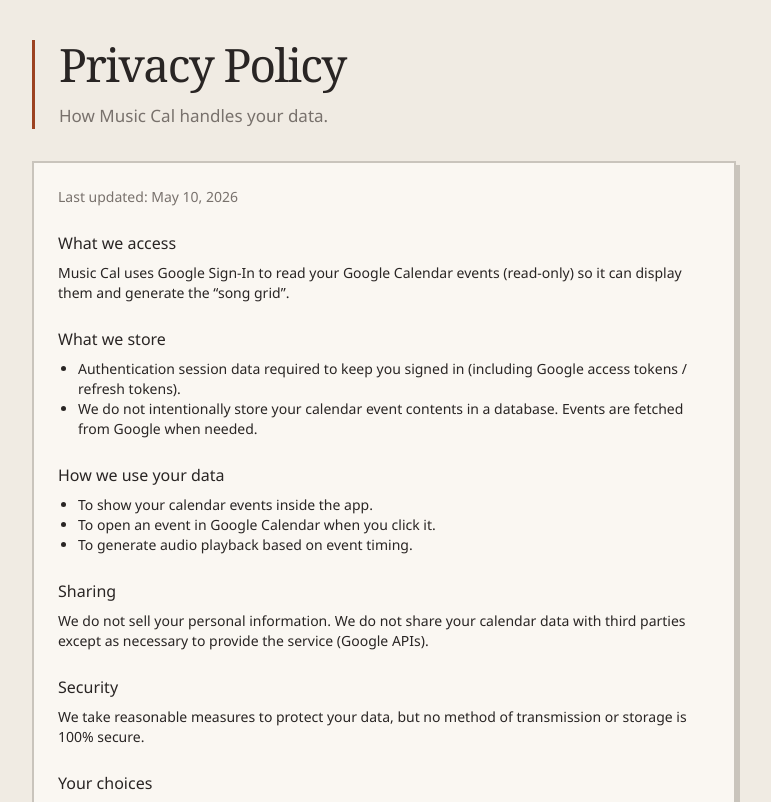
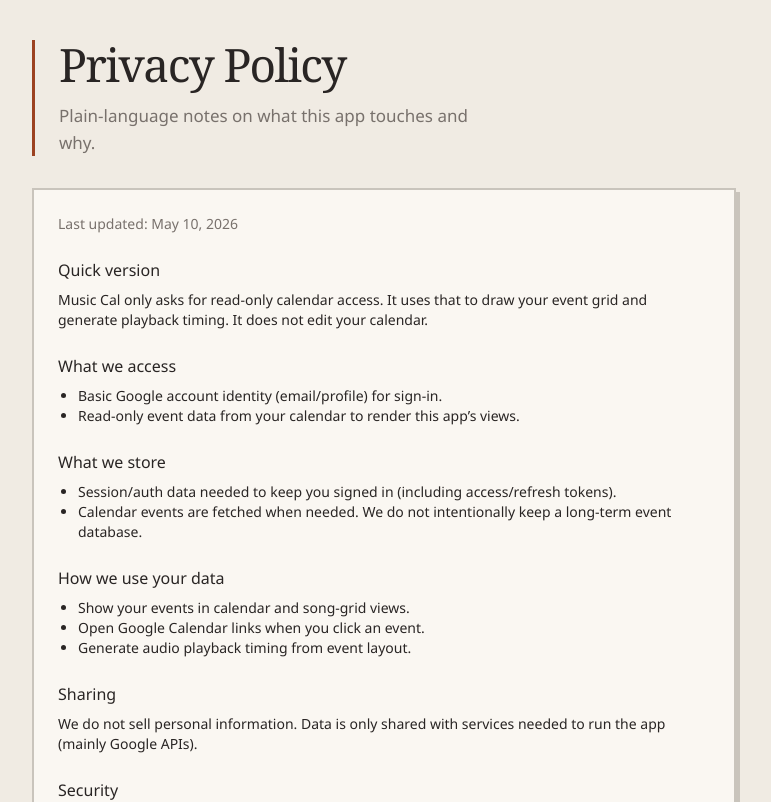
Before and after one commit to sophia0805/music-cal, a Next.js app: page /privacy in a window 1280 px wide. Shown: the top 802 px of the page, without its empty margins (256-1027 px from the left). Built offline with nearby package versions, Linux system fonts and the light colour scheme.

Commit message:
fix terms for google cloud console

```diff
--- a/src/app/api/calendar/route.ts
+++ b/src/app/api/calendar/route.ts
@@ -10,8 +10,7 @@
   end?: { dateTime?: string; date?: string };
 };
 
-const GOOGLE_CALENDAR_EVENTS_URL =
-  "https://www.googleapis.com/calendar/v3/calendars/primary/events";
+const GOOGLE_CALENDAR_EVENTS_URL = "https://www.googleapis.com/calendar/v3/calendars/primary/events";
 const DEFAULT_RANGE_MONTHS = 2;
 const FETCH_PAGE_SIZE = "250";
 
--- a/src/app/privacy/page.tsx
+++ b/src/app/privacy/page.tsx
@@ -2,8 +2,7 @@
   title: "Privacy Policy • Music Cal",
 };
 
-const panelClass =
-  "border-2 border-[var(--border)] bg-[var(--panel)] shadow-[4px_4px_0_0_var(--border)]";
+const panelClass = "border-2 border-[var(--border)] bg-[var(--panel)] shadow-[4px_4px_0_0_var(--border)]";
 
 export default function PrivacyPage() {
   return (
@@ -14,42 +13,47 @@
             Privacy Policy
           </h1>
           <p className="site-lede mt-3 mb-0">
-            How Music Cal handles your data.
+            Plain-language notes on what this app touches and why.
           </p>
         </div>
       </header>
       <section className={`p-5 sm:p-6 ${panelClass}`}>
         <p className="m-0 text-sm text-[var(--muted)]">Last updated: May 10, 2026</p>
 
+        <h2 className="mt-6 mb-2 text-base font-medium">Quick version</h2>
+        <p className="m-0 text-sm">
+          Music Cal only asks for read-only calendar access. It uses that to draw your event grid
+          and generate playback timing. It does not edit your calendar.
+        </p>
+
         <h2 className="mt-6 mb-2 text-base font-medium">What we access</h2>
-        <p className="m-0 text-sm">
-          Music Cal uses Google Sign-In to read your Google Calendar events (read-only) so it can
-          display them and generate the “song grid”.
-        </p>
+        <ul className="m-0 list-disc pl-5 text-sm">
+          <li>Basic Google account identity (email/profile) for sign-in.</li>
+          <li>Read-only event data from your calendar to render this app’s views.</li>
+        </ul>
 
         <h2 className="mt-6 mb-2 text-base font-medium">What we store</h2>
         <ul className="m-0 list-disc pl-5 text-sm">
           <li>
-            Authentication session data required to keep you signed in (including Google access
-            tokens / refresh tokens).
+            Session/auth data needed to keep you signed in (including access/refresh tokens).
           </li>
           <li>
-            We do not intentionally store your calendar event contents in a database. Events are
-            fetched from Google when needed.
+            Calendar events are fetched when needed. We do not intentionally keep a long-term event
+            database.
           </li>
         </ul>
 
         <h2 className="mt-6 mb-2 text-base font-medium">How we use your data</h2>
         <ul className="m-0 list-disc pl-5 text-sm">
-          <li>To show your calendar events inside the app.</li>
-          <li>To open an event in Google Calendar when you click it.</li>
-          <li>To generate audio playback based on event timing.</li>
+          <li>Show your events in calendar and song-grid views.</li>
+          <li>Open Google Calendar links when you click an event.</li>
+          <li>Generate audio playback timing from event layout.</li>
         </ul>
 
         <h2 className="mt-6 mb-2 text-base font-medium">Sharing</h2>
         <p className="m-0 text-sm">
-          We do not sell your personal information. We do not share your calendar data with third
-          parties except as necessary to provide the service (Google APIs).
+          We do not sell personal information. Data is only shared with services needed to run the
+          app (mainly Google APIs).
         </p>
 
         <h2 className="mt-6 mb-2 text-base font-medium">Security</h2>
@@ -65,7 +69,7 @@
         </ul>
         <h2 className="mt-6 mb-2 text-base font-medium">Contact</h2>
         <p className="m-0 text-sm">
-          If you have questions, contact the site owner (the person who shared this link with you).
+          Questions? Reach out to the site owner (the person who shared this app with you).
         </p>
       </section>
     </main>
--- a/src/app/terms/page.tsx
+++ b/src/app/terms/page.tsx
@@ -22,14 +22,13 @@
 
         <h2 className="mt-6 mb-2 text-base font-medium">Service</h2>
         <p className="m-0 text-sm">
-          Music Cal is a free app that displays your Google Calendar events and turns them into an
+          Music Cal is a free app that shows your calendar and turns event timing into a simple
           audio/visual experience.
         </p>
 
         <h2 className="mt-6 mb-2 text-base font-medium">Accounts</h2>
         <p className="m-0 text-sm">
-          You sign in with Google. You are responsible for maintaining the security of your Google
-          account.
+          You sign in with Google. Keep your Google account credentials secure.
         </p>
 
         <h2 className="mt-6 mb-2 text-base font-medium">Acceptable use</h2>
@@ -41,20 +40,18 @@
 
         <h2 className="mt-6 mb-2 text-base font-medium">No warranties</h2>
         <p className="m-0 text-sm">
-          The service is provided “as is” without warranties of any kind. We don’t guarantee it will
-          be uninterrupted or error-free.
+          The service is provided “as is.” We can’t guarantee uninterrupted service or zero bugs.
         </p>
 
         <h2 className="mt-6 mb-2 text-base font-medium">Limitation of liability</h2>
         <p className="m-0 text-sm">
-          To the maximum extent permitted by law, the site owner is not liable for any indirect,
+          To the maximum extent allowed by law, the site owner is not liable for indirect,
           incidental, special, consequential, or punitive damages.
         </p>
 
         <h2 className="mt-6 mb-2 text-base font-medium">Changes</h2>
         <p className="m-0 text-sm">
-          We may update these terms from time to time. Continued use of the service means you
-          accept the updated terms.
+          These terms may change over time. Continued use means you accept the current version.
         </p>
       </section>
     </main>
--- a/src/components/calendar-grid.tsx
+++ b/src/components/calendar-grid.tsx
@@ -24,7 +24,7 @@
   link?: string;
 };
 
-const SECONDS_PER_COLUMN = 0.68;
+const SEC_PER_COL = 0.68;
 
 const EVENT_COLORS = [
   "#dc2626",
@@ -44,7 +44,7 @@
   return h % EVENT_COLORS.length;
 }
 
-function eventStyleFromId(eventId: string): {
+function styleFromId(eventId: string): {
   backgroundColor: string;
   borderColor: string;
   textColor: string;
@@ -487,7 +487,7 @@
     const totalViewDays = Math.round(
       (activeRange.end.getTime() - activeRange.start.getTime()) / 86400000
     );
-    const secPerCol = SECONDS_PER_COLUMN / speed;
+    const secPerCol = SEC_PER_COL / speed;
     const totalDurationSeconds = GRID_COLS * secPerCol;
     const segments = buildNotes(events, activeRange, totalViewDays);
     const cells = buildCells(segments, totalViewDays);
@@ -676,7 +676,7 @@
       });
       setEvents(parsed);
       const fcEvents: EventInput[] = list.map((e) => {
-        const eventColors = eventStyleFromId(e.id);
+        const eventColors = styleFromId(e.id);
         return {
           id: e.id,
           title: e.title,
```
